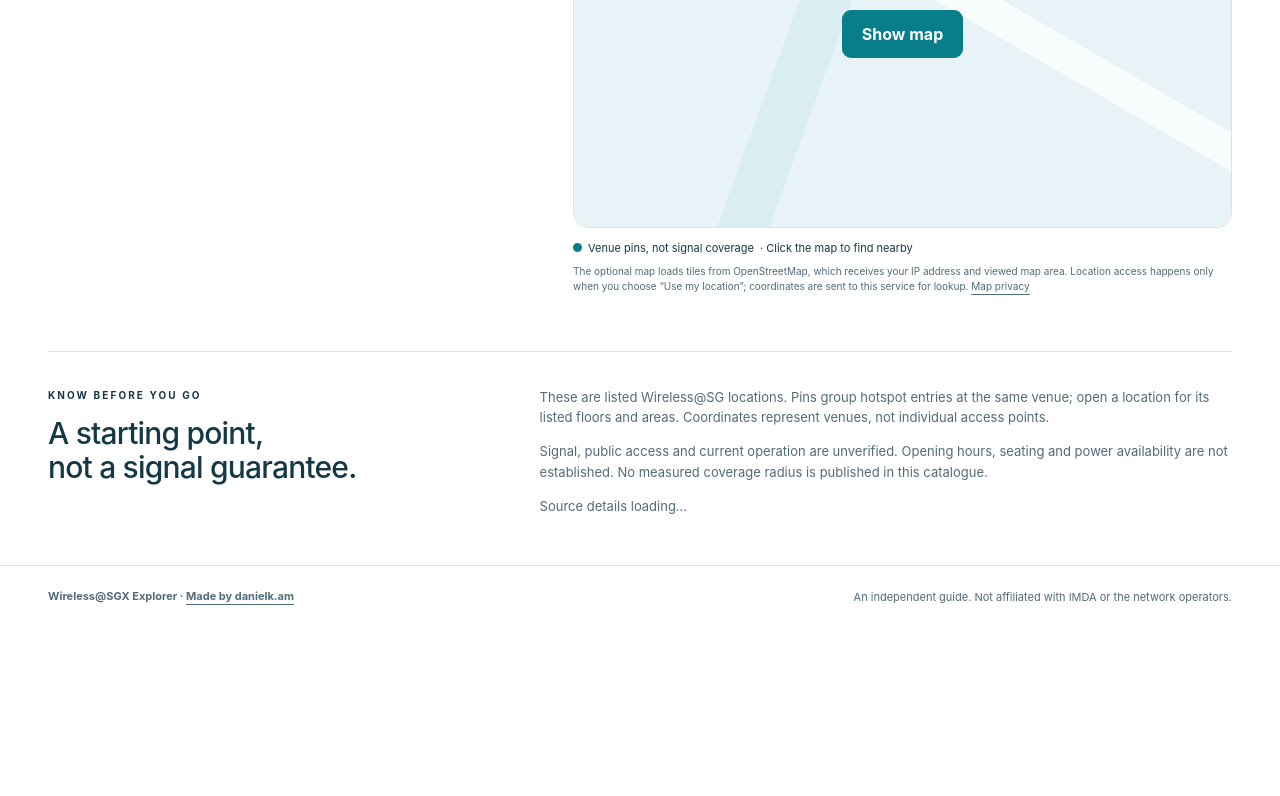
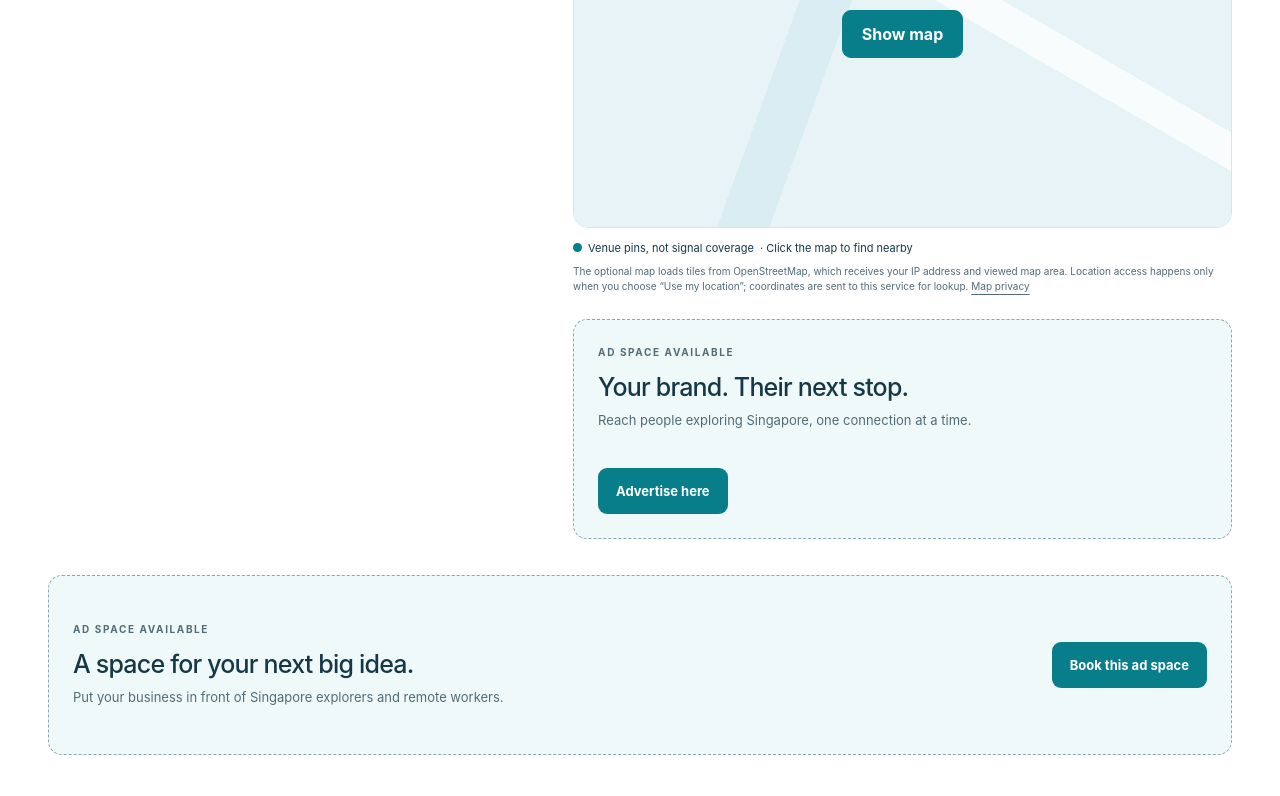
Before and after one commit to danielk-am/wireless-sgx-explorer, a website with bundled scripts: page public/index.html in a window 1280 px wide. Shown: the part 1087-1883 px from the top of the page. Before the commit the page ends 1723 px from the top, so only its background shows below. Built offline with nearby package versions, Linux system fonts and the light colour scheme; files whose address does not match are found by name.

Commit message:
Add configurable advertising placements and enquiry page

```diff
--- /dev/null
+++ b/public/banners.css
@@ -0,0 +1,12 @@
+.banner-slot{border:1px dashed var(--color-border-strong);border-radius:14px;background:var(--color-brand-soft);padding:24px;display:flex;gap:24px;align-items:center;overflow-wrap:anywhere}
+.banner-copy{flex:1;min-width:0}.banner-label{font-size:10px;text-transform:uppercase;letter-spacing:1.6px;font-weight:750;color:var(--color-muted);margin:0 0 12px}
+.banner-copy h2{font-size:25px;line-height:1.2;margin:0 0 8px}.banner-copy>p:last-child{font-size:13px;color:var(--color-muted);margin:0;max-width:520px}
+.banner-button{display:inline-flex;justify-content:center;align-items:center;min-height:46px;padding:12px 18px;background:var(--color-brand);color:var(--color-white);border-radius:9px;font-size:13px;font-weight:650;text-decoration:none;text-align:center;flex-shrink:0;max-width:100%}
+.banner-button:hover{background:var(--color-brand-hover)}
+.banner-image{width:180px;height:120px;object-fit:contain;flex-shrink:0;border-radius:8px;background:var(--color-white)}
+.banner-slot--side{margin-top:24px;min-height:220px;align-items:flex-start;flex-direction:column;gap:16px}
+.banner-slot--side .banner-image{width:100%;height:180px}.banner-slot--wide{margin-top:36px;min-height:180px}
+.advertise-intro{max-width:740px;padding:56px 0 32px}.advertise-intro h1{font-size:clamp(36px,5vw,58px)}
+.advertise-options{display:grid;grid-template-columns:1fr 1fr;gap:24px;margin-bottom:32px}.advertise-option{border:1px solid var(--color-border);border-radius:14px;padding:28px;scroll-margin-top:24px}.advertise-option:target{outline:3px solid var(--color-blue)}.advertise-option p{color:var(--color-muted);font-size:14px}.advertise-note{max-width:740px;font-size:14px;color:var(--color-muted);margin-bottom:40px}
+@media(max-width:900px){.banner-slot--side{display:none}.banner-slot--wide{gap:18px}.banner-image{width:120px;height:100px}}
+@media(max-width:650px){.banner-slot--wide{flex-direction:column;align-items:stretch;padding:22px;margin-top:28px;min-height:230px}.banner-copy h2{font-size:24px}.banner-image{width:100%;height:160px}.advertise-options{grid-template-columns:1fr;gap:16px}.advertise-intro{padding-top:32px}.advertise-option{padding:22px}}
--- /dev/null
+++ b/public/banners.js
@@ -0,0 +1,58 @@
+// Public presentation settings only. Never put credentials in banners.json.
+export function safeLink(value, origin) {
+  if (typeof value !== 'string' || !value.trim()) return null;
+  try {
+    const url = new URL(value, origin);
+    return url.protocol === 'https:' || (url.origin === origin && url.protocol === 'http:') ? url.href : null;
+  } catch { return null; }
+}
+
+export function bannerSettings(settings, origin) {
+  if (!settings || !['available', 'sponsored'].includes(settings.state)) return null;
+  const url = safeLink(settings.url, origin);
+  if (!url || typeof settings.title !== 'string' || !settings.title.trim()) return null;
+  let image = null;
+  if (typeof settings.image === 'string' && settings.image.startsWith('/banner-assets/')) {
+    const candidate = new URL(settings.image, origin);
+    if (candidate.origin === origin && candidate.pathname.startsWith('/banner-assets/')) image = candidate.href;
+  }
+  return {
+    state: settings.state, title: settings.title.slice(0, 120),
+    description: typeof settings.description === 'string' ? settings.description.slice(0, 300) : '',
+    button: typeof settings.button === 'string' && settings.button.trim() ? settings.button.slice(0, 60) : 'Learn more',
+    label: settings.state === 'sponsored' ? 'Sponsored' : 'Ad space available',
+    url, image, imageAlt: typeof settings.imageAlt === 'string' ? settings.imageAlt.slice(0, 200) : ''
+  };
+}
+
+export async function loadBanners() {
+  const slots = [...document.querySelectorAll('[data-banner-slot]')];
+  try {
+    const response = await fetch('/banners.json', { signal: AbortSignal.timeout(5000) });
+    if (!response.ok) return;
+    const config = await response.json();
+    for (const slot of slots) {
+      const settings = bannerSettings(config?.slots?.[slot.dataset.bannerSlot], location.origin);
+      if (!settings) continue;
+      const content = document.createElement('div');
+      content.className = 'banner-copy';
+      const label = document.createElement('p');
+      label.className = 'banner-label'; label.textContent = settings.label;
+      const heading = document.createElement('h2'); heading.textContent = settings.title;
+      const description = document.createElement('p'); description.textContent = settings.description;
+      content.append(label, heading, description);
+      const link = document.createElement('a');
+      link.className = 'banner-button'; link.href = settings.url; link.textContent = settings.button;
+      link.rel = 'sponsored noopener noreferrer'; link.referrerPolicy = 'no-referrer';
+      if (settings.image) {
+        const img = document.createElement('img');
+        img.src = settings.image; img.alt = settings.imageAlt; img.className = 'banner-image';
+        img.addEventListener('error', () => img.remove(), { once: true });
+        slot.append(img);
+      }
+      slot.append(content, link);
+      slot.hidden = false;
+    }
+  } catch { /* Optional banners must never prevent hotspot lookup. */ }
+}
+if (typeof document !== 'undefined') loadBanners();
--- /dev/null
+++ b/public/banners.json
@@ -0,0 +1,18 @@
+{
+  "slots": {
+    "map-side": {
+      "state": "available",
+      "title": "Your brand. Their next stop.",
+      "description": "Reach people exploring Singapore, one connection at a time.",
+      "button": "Advertise here",
+      "url": "/advertise.html#map-side"
+    },
+    "explorer-bottom": {
+      "state": "available",
+      "title": "A space for your next big idea.",
+      "description": "Put your business in front of Singapore explorers and remote workers.",
+      "button": "Book this ad space",
+      "url": "/advertise.html#explorer-bottom"
+    }
+  }
+}
--- a/public/index.html
+++ b/public/index.html
@@ -9,7 +9,9 @@
   <link rel="stylesheet" href="/tokens.css">
   <link rel="stylesheet" href="/styles.css">
   <link rel="icon" type="image/png" href="/logo-mark.png">
+  <link rel="stylesheet" href="/banners.css">
   <script type="module" src="/app.js"></script>
+  <script type="module" src="/banners.js"></script>
 </head>
 <body>
   <a class="skip" href="#results">Skip to locations</a>
@@ -24,8 +26,9 @@
     <div id="counts" class="counts" aria-label="Catalogue counts"></div><p class="catalogue-source"><a id="catalogue-link" hidden target="_blank" rel="noopener noreferrer">IMDA source catalogue ↗</a><span id="catalogue-date">Source details loading…</span></p>
     <section class="workspace" aria-label="Hotspot explorer">
       <div class="list-panel"><div class="section-heading"><div><p class="eyebrow">PICK YOUR NEXT STOP</p><h2 id="results-heading">Listed locations</h2></div><span id="result-count" class="small"></span></div><p id="result-note" class="help"></p><div id="results" tabindex="-1" aria-labelledby="results-heading"></div><button id="more" class="secondary load-more" hidden>Show more locations</button></div>
-      <aside class="map-panel" aria-label="Location map"><div id="map" aria-label="Map of listed hotspot venues"><div class="map-placeholder"><span class="map-symbol" aria-hidden="true">⌖</span><h2>See the neighbourhood</h2><p>Load the map to explore venue pins or choose a starting point.</p><button id="show-map" type="button">Show map</button></div></div><div class="map-caption"><span class="legend-dot" aria-hidden="true"></span> Venue pins, not signal coverage <span class="map-tip">· Click the map to find nearby</span></div><p class="map-privacy">The optional map loads tiles from OpenStreetMap, which receives your IP address and viewed map area. Location access happens only when you choose “Use my location”; coordinates are sent to this service for lookup. <a href="https://osmfoundation.org/wiki/Privacy_Policy" target="_blank" rel="noopener noreferrer">Map privacy</a></p></aside>
+      <aside class="map-panel" aria-label="Location map"><div id="map" aria-label="Map of listed hotspot venues"><div class="map-placeholder"><span class="map-symbol" aria-hidden="true">⌖</span><h2>See the neighbourhood</h2><p>Load the map to explore venue pins or choose a starting point.</p><button id="show-map" type="button">Show map</button></div></div><div class="map-caption"><span class="legend-dot" aria-hidden="true"></span> Venue pins, not signal coverage <span class="map-tip">· Click the map to find nearby</span></div><p class="map-privacy">The optional map loads tiles from OpenStreetMap, which receives your IP address and viewed map area. Location access happens only when you choose “Use my location”; coordinates are sent to this service for lookup. <a href="https://osmfoundation.org/wiki/Privacy_Policy" target="_blank" rel="noopener noreferrer">Map privacy</a></p><section class="banner-slot banner-slot--side" data-banner-slot="map-side" aria-label="Advertising space" hidden></section></aside>
     </section>
+    <section class="banner-slot banner-slot--wide" data-banner-slot="explorer-bottom" aria-label="Advertising space" hidden></section>
     <section id="about" class="about"><div><p class="eyebrow">KNOW BEFORE YOU GO</p><h2>A starting point,<br>not a signal guarantee.</h2></div><div><p>These are listed Wireless@SG locations. Pins group hotspot entries at the same venue; open a location for its listed floors and areas. Coordinates represent venues, not individual access points.</p><p>Signal, public access and current operation are unverified. Opening hours, seating and power availability are not established. No measured coverage radius is published in this catalogue.</p><p id="source-note">Source details loading…</p><p id="source-age"></p><p id="source-attribution"></p><p><a id="source-link" hidden target="_blank" rel="noopener noreferrer">Read the source catalogue ↗</a> <a id="coordinate-link" hidden target="_blank" rel="noopener noreferrer">Coordinate source ↗</a> <a id="license-link" hidden target="_blank" rel="noopener noreferrer">Data licence ↗</a></p></div></section>
   </main><footer><span>Wireless@SGX Explorer · <a href="https://danielk.am">Made by danielk.am</a></span><p>An independent guide. Not affiliated with IMDA or the network operators.</p></footer>
 </body></html>
```
Also changed, not shown: docs/monetization.md (+25 -0 lines), public/advertise.html (added, +19 -0 lines), test/banners.test.js (added, +20 -0 lines).
